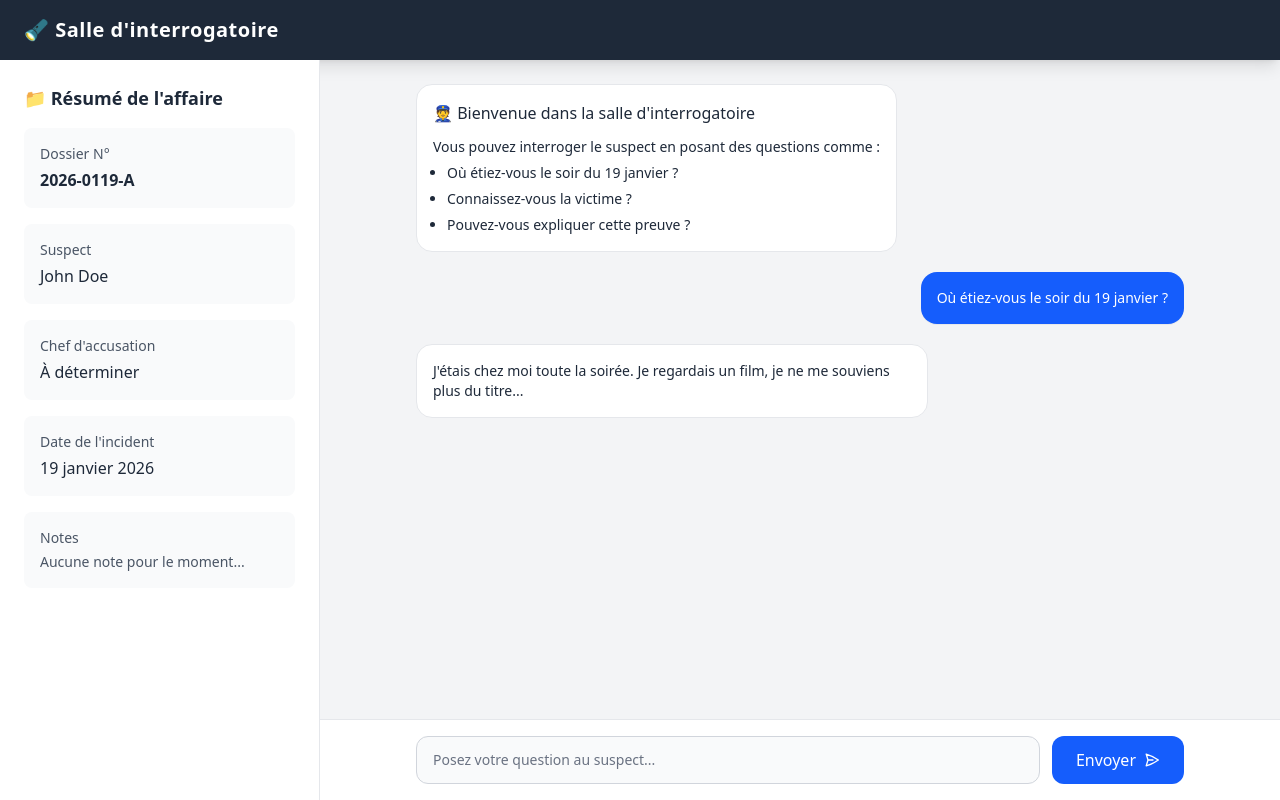
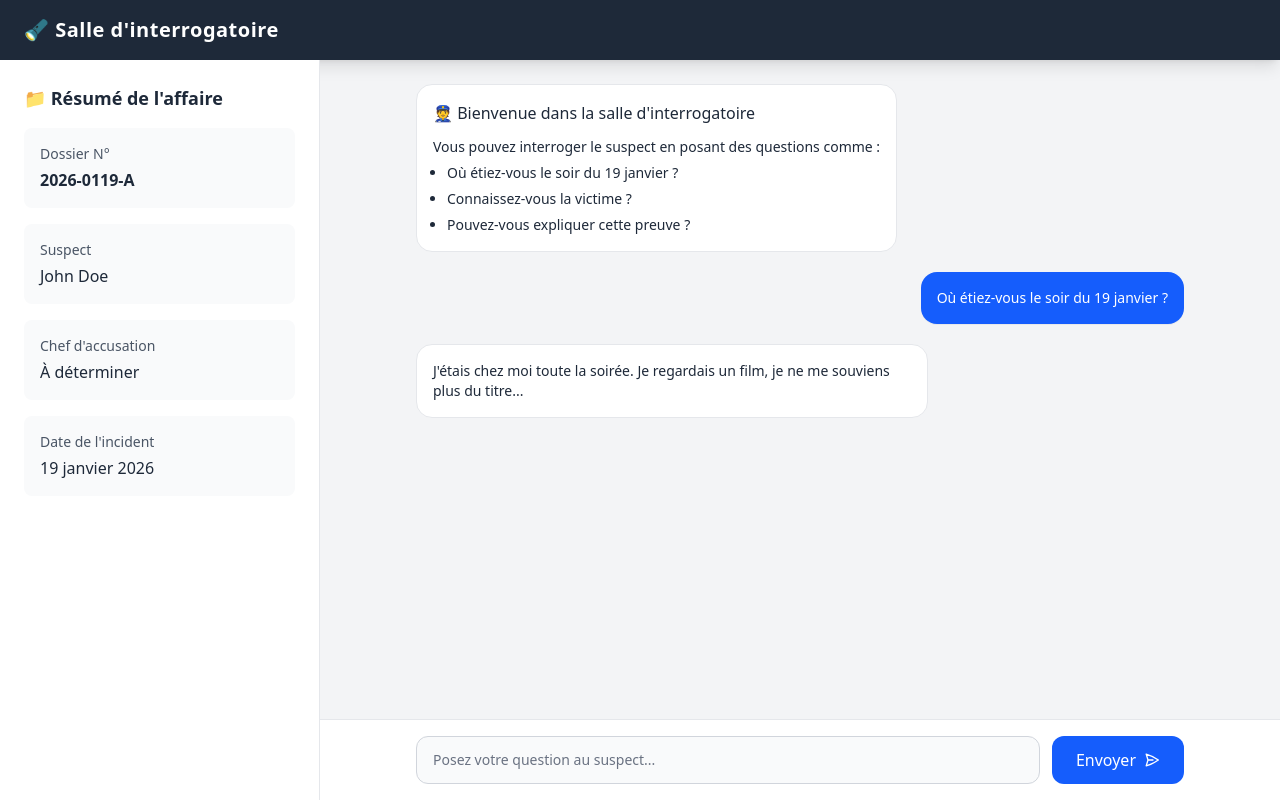
Before and after one commit to nikkow/mns-cda26-tp-interrogatoire, a Flask app: page /questioning in a window 1280 px wide. Run offline with Flask 3, Linux system fonts and the light colour scheme.

Commit message:
feat(chat): remove notes section

```diff
--- a/templates/chat.html
+++ b/templates/chat.html
@@ -31,11 +31,6 @@
         <div class="bg-gray-50 dark:bg-neutral-800 rounded-lg p-4">
           <h3 class="text-sm font-medium text-gray-600 dark:text-gray-400 mb-1">Date de l'incident</h3>
           <p class="text-gray-800 dark:text-white">19 janvier 2026</p>
-        </div>
-
-        <div class="bg-gray-50 dark:bg-neutral-800 rounded-lg p-4">
-          <h3 class="text-sm font-medium text-gray-600 dark:text-gray-400 mb-1">Notes</h3>
-          <p class="text-sm text-gray-600 dark:text-gray-300">Aucune note pour le moment...</p>
         </div>
       </div>
     </aside>
```
